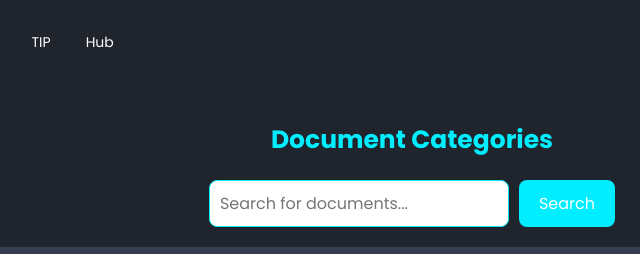
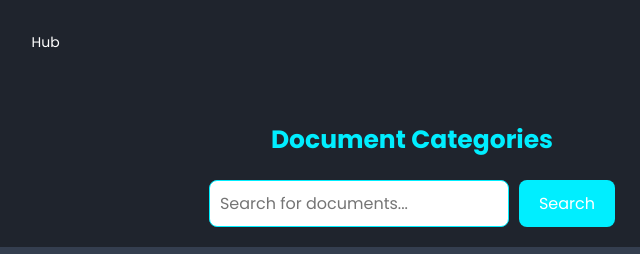
Before and after one commit to cciarco-portal/cciarco-portal.github.io, a plain HTML site: page html/hub.html in a window 1280 px wide. Shown: the top 254 px of the page, 228-868 px from the left. Drawn offline with nearby package versions, Linux system fonts and the light colour scheme; no server answers; a script that the page names is missing; files whose address does not match are found by name.

Commit message:
Update hub.html

```diff
--- a/html/hub.html
+++ b/html/hub.html
@@ -63,7 +63,7 @@
       <i class='bx bx-menu' id="menu-icon"></i>
       <nav class="navbar">
         <a href="home.html" class="nav-link" data-aos="fade-right">Home</a>
-        <a href="tip.html" class="nav-link" data-aos="fade-right">TIP</a>
+       <!--<a href="tip.html" class="nav-link" data-aos="fade-right">TIP</a>-->
         <a href="hub.html" class="nav-link" data-aos="fade-right">Hub</a>
         <!--<a href="rprts.html" class="nav-link" data-aos="fade-right">Reports</a>>-->
          <!--  <a href="abt.html" class="nav-link" data-aos="fade-right">About Us</a>-->
```
